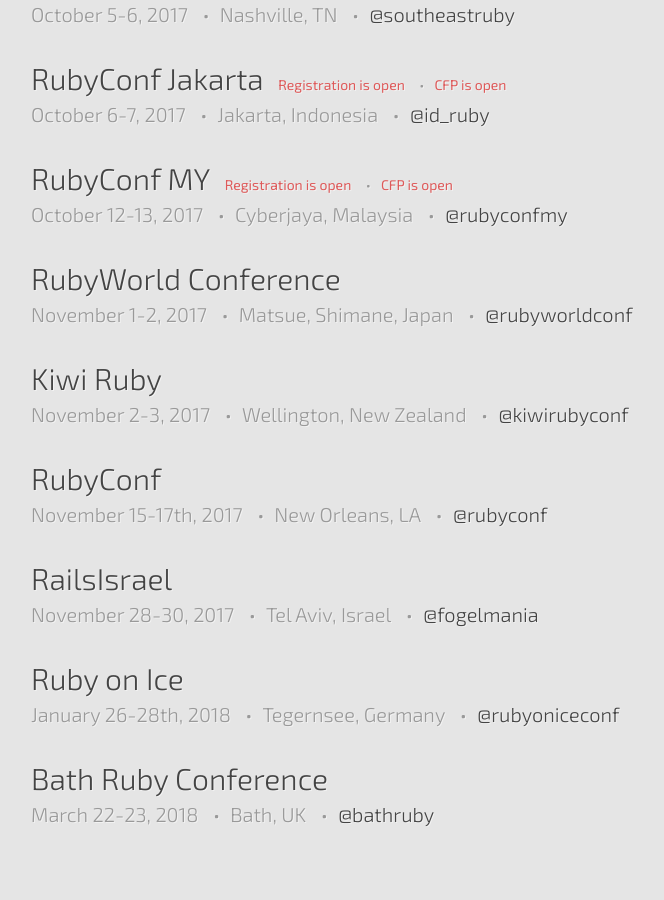
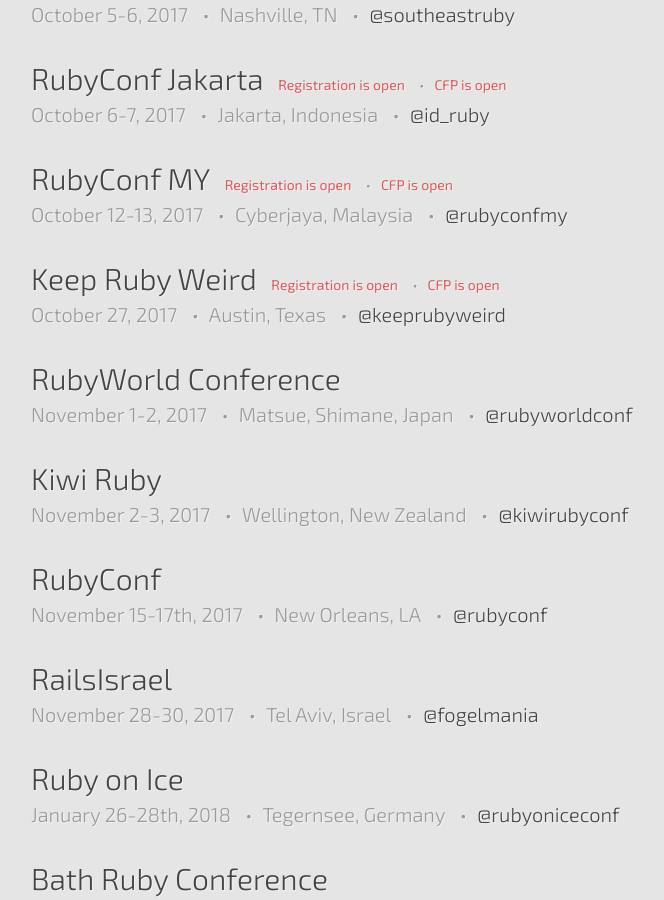
Before and after one commit to ruby-conferences/ruby-conferences.github.io, a Jekyll site: the page built from index.html, in a window 1280 px wide and 900 px high, scrolled down 1202 px. Shown: the whole window, without its empty margins (209-873 px from the left). Built offline with Jekyll 4.4.1, drawn with Linux system fonts in a browser that asks for light colours.

Commit message:
Add KeepRubyWeird

```diff
--- a/_data/current.yml
+++ b/_data/current.yml
@@ -63,6 +63,14 @@
   reg_phrase: Registration is open
   cfp_phrase: CFP is open
 
+- name: Keep Ruby Weird
+  location: Austin, Texas
+  dates: "October 27, 2017"
+  url: https://keeprubyweird.com/
+  twitter: keeprubyweird
+  reg_phrase: Registration is open
+  cfp_phrase: CFP is open
+
 - name: RubyWorld Conference
   location: Matsue, Shimane, Japan
   dates: "November 1-2, 2017"
```
